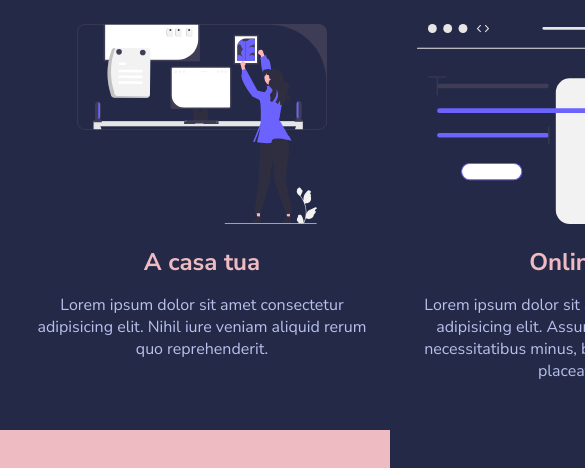
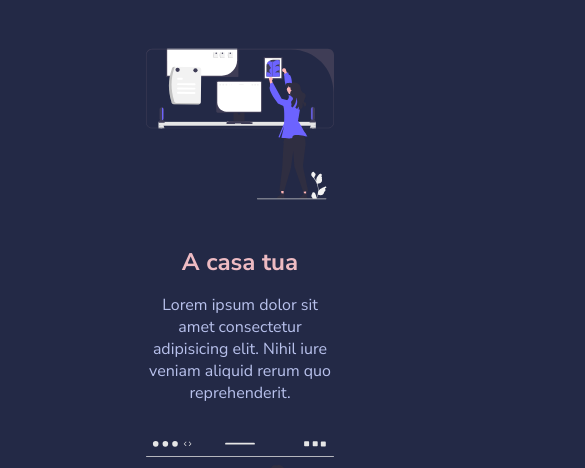
Before and after one commit to DeAngelisDev16/html-css-resp-wannabe, a plain HTML site: page index.html in a window 390 px wide. Shown: the part 209-677 px from the top of the page, 585 px wide, since content can reach past the window. Drawn offline with Linux system fonts and the light colour scheme.

Commit message:
Versione mobile commit

```diff
--- a/media_query.css
+++ b/media_query.css
@@ -7,3 +7,19 @@
 
 
 }
+
+/* Versione mobile */
+
+@media screen and (max-width: 480px) {
+    .container{
+        width: 480px;
+
+    }
+
+    .row{
+        flex-direction: column;
+        align-items: center;
+    }
+
+
+}
```
